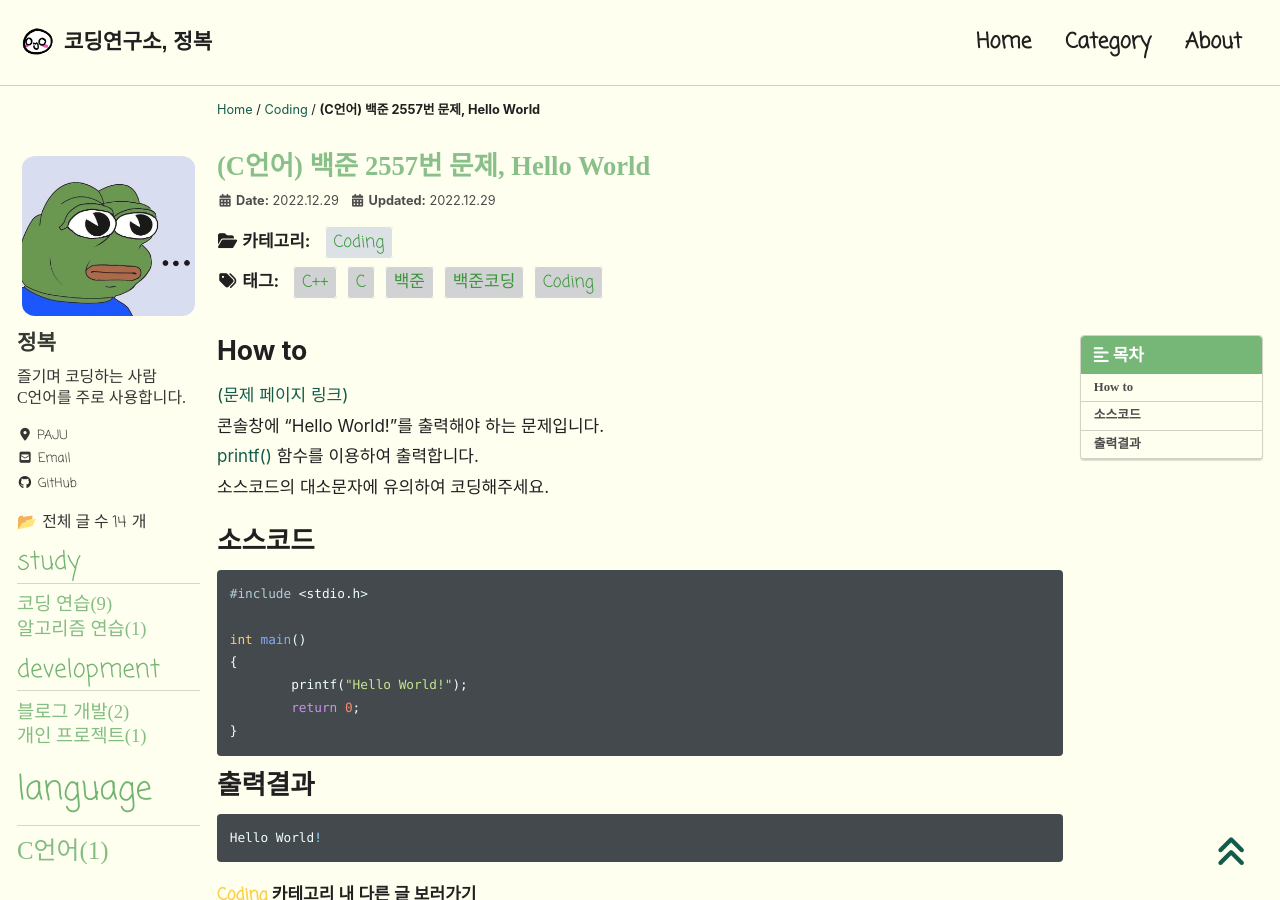
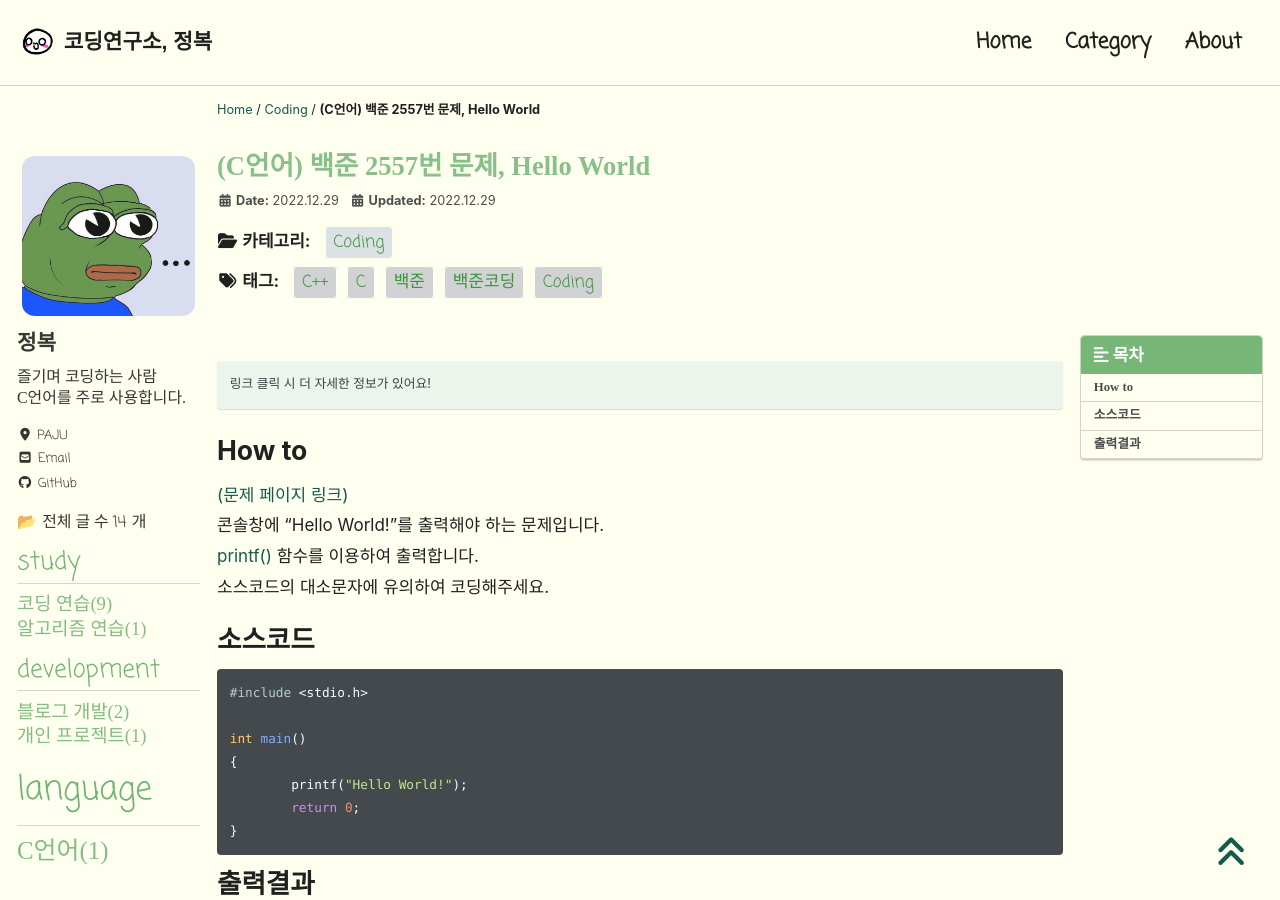
Before and after one commit to JBL28/jbl28.github.io, a Jekyll site: the page built from _posts/Coding/2022-12-29-BJ2557.md, in a window 1280 px wide and 900 px high. Built offline with Jekyll 4.4.1, drawn with Linux system fonts in a browser that asks for light colours; cached includes are drawn as plain includes; nearby versions of some CDN libraries; some web fonts are replaced; comment, search, counter and statistics services are not loaded.

Commit message:
Update 2022-12-29-BJ2557.md

```diff
--- a/_posts/Coding/2022-12-29-BJ2557.md
+++ b/_posts/Coding/2022-12-29-BJ2557.md
@@ -14,8 +14,8 @@ date: 2022-12-29 01:00:00
 last_modified_at: 2022-12-29
 
 ---
-
-
+링크 클릭 시 더 자세한 정보가 있어요!
+{: .notice--primary}
 # How to
 [(문제 페이지 링크)](https://www.acmicpc.net/problem/2557)<br>
 콘솔창에 "Hello World!"를 출력해야 하는 문제입니다.<br>
```
